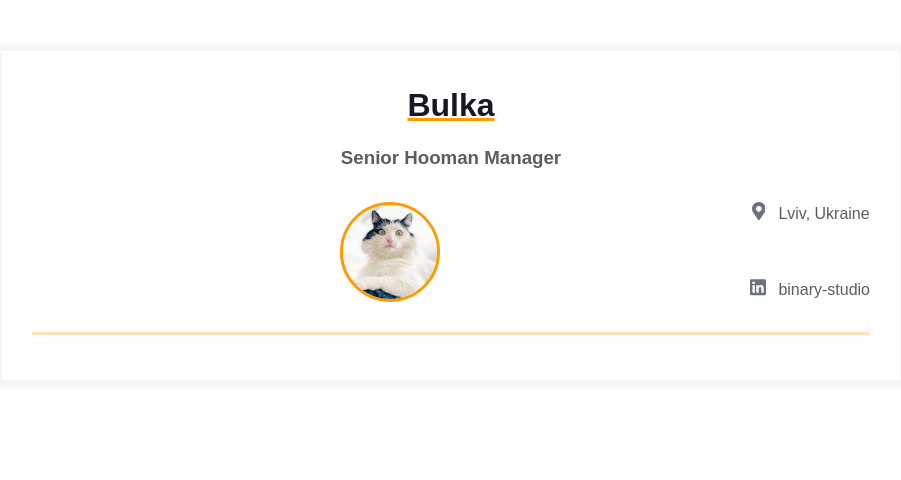
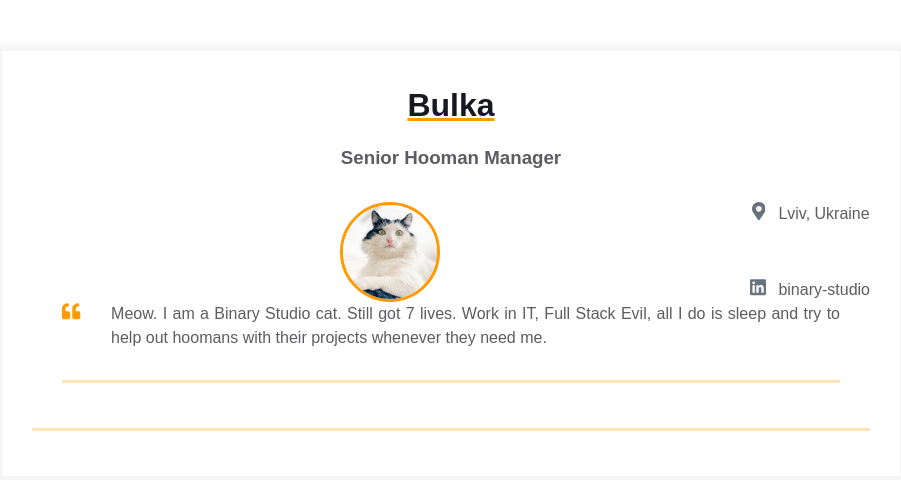
Before and after one commit to kovAnya/homepage, a plain HTML site: page index.html in a window 1280 px wide. Shown: the whole page, without its empty margins (189-1090 px from the left). Drawn offline with Linux system fonts and the light colour scheme.

Commit message:
Add Intro block

```diff
--- a/index.html
+++ b/index.html
@@ -60,6 +60,29 @@
                 </a>
               </div>
             </div>
+
+            <div class="container">
+              <div class="resume__block">
+                <div class="intro">
+                  <div class="intro__icon-wrapper">
+                    <svg
+                      class="intro__icon"
+                      xmlns="http://www.w3.org/2000/svg"
+                      viewBox="0 0 512 512"
+                    >
+                      <path
+                        d="M464 256h-80v-64c0-35.3 28.7-64 64-64h8c13.3 0 24-10.7 24-24V56c0-13.3-10.7-24-24-24h-8c-88.4 0-160 71.6-160 160v240c0 26.5 21.5 48 48 48h128c26.5 0 48-21.5 48-48V304c0-26.5-21.5-48-48-48zm-288 0H96v-64c0-35.3 28.7-64 64-64h8c13.3 0 24-10.7 24-24V56c0-13.3-10.7-24-24-24h-8C71.6 32 0 103.6 0 192v240c0 26.5 21.5 48 48 48h128c26.5 0 48-21.5 48-48V304c0-26.5-21.5-48-48-48z"
+                      ></path>
+                    </svg>
+                  </div>
+                  <p class="intro_text">
+                    Meow. I am a Binary Studio cat. Still got 7 lives. Work in
+                    IT, Full Stack Evil, all I do is sleep and try to help out
+                    hoomans with their projects whenever they need me.
+                  </p>
+                </div>
+              </div>
+            </div>
           </div>
         </div>
       </div>
```
